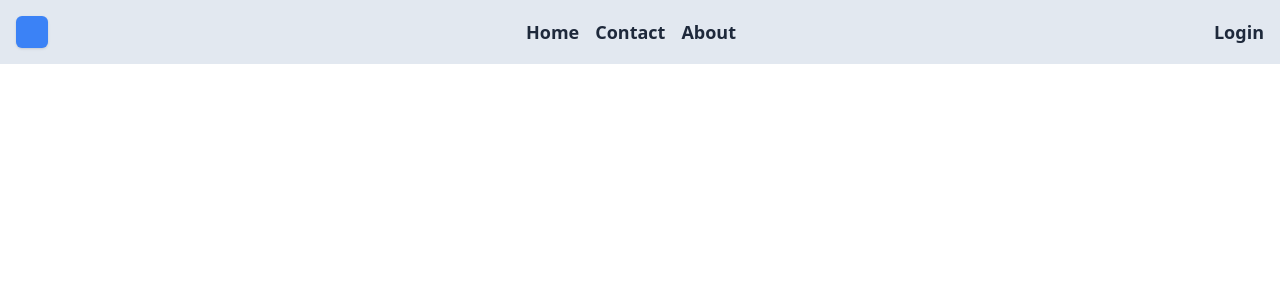
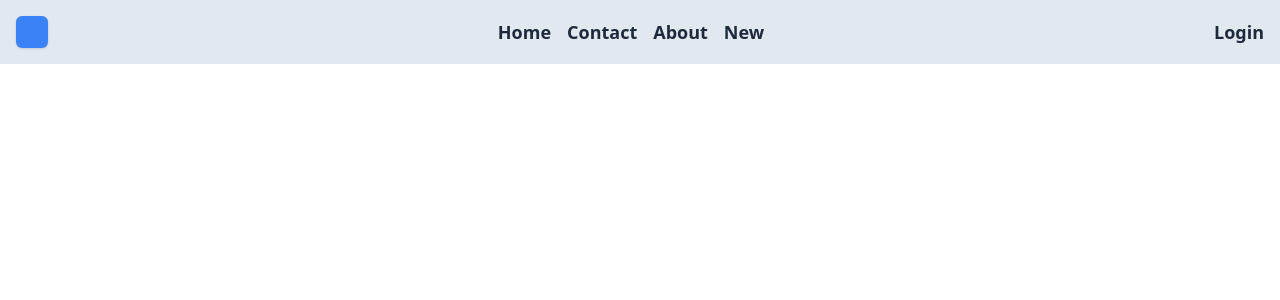
Before and after one commit to dragon-devs/colab-website, a Nuxt app: page /drh in a window 1280 px wide. Shown: the top 300 px of the page. Built offline with nearby package versions, Linux system fonts and the light colour scheme.

Commit message:
drh changes

```diff
--- a/pages/drh/index.vue
+++ b/pages/drh/index.vue
@@ -6,6 +6,7 @@
         <li>Home</li>
         <li>Contact</li>
         <li>About</li>
+        <li>New</li>
       </ul>
       <span class="btn">Login</span>
     </nav>
```
